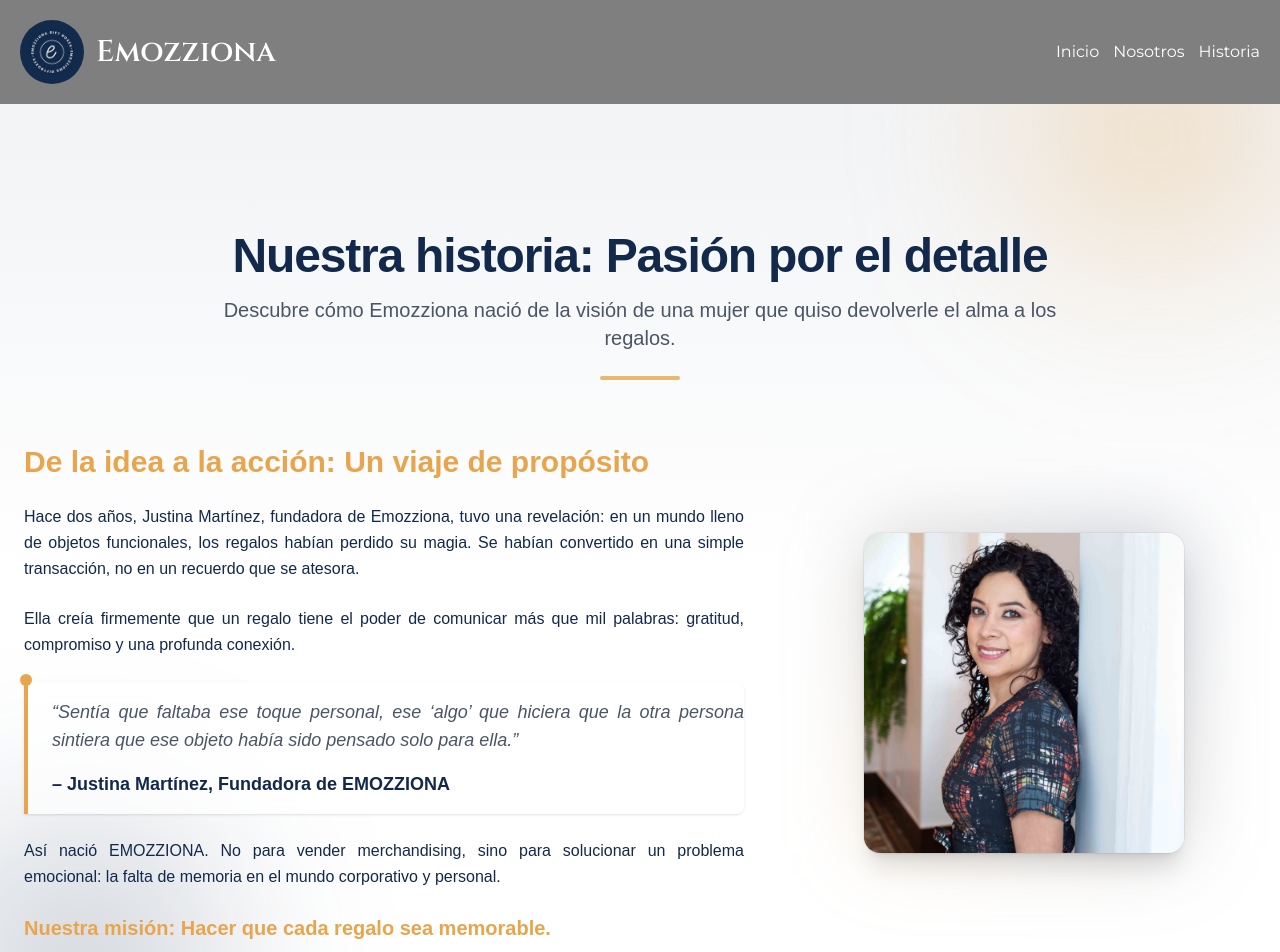
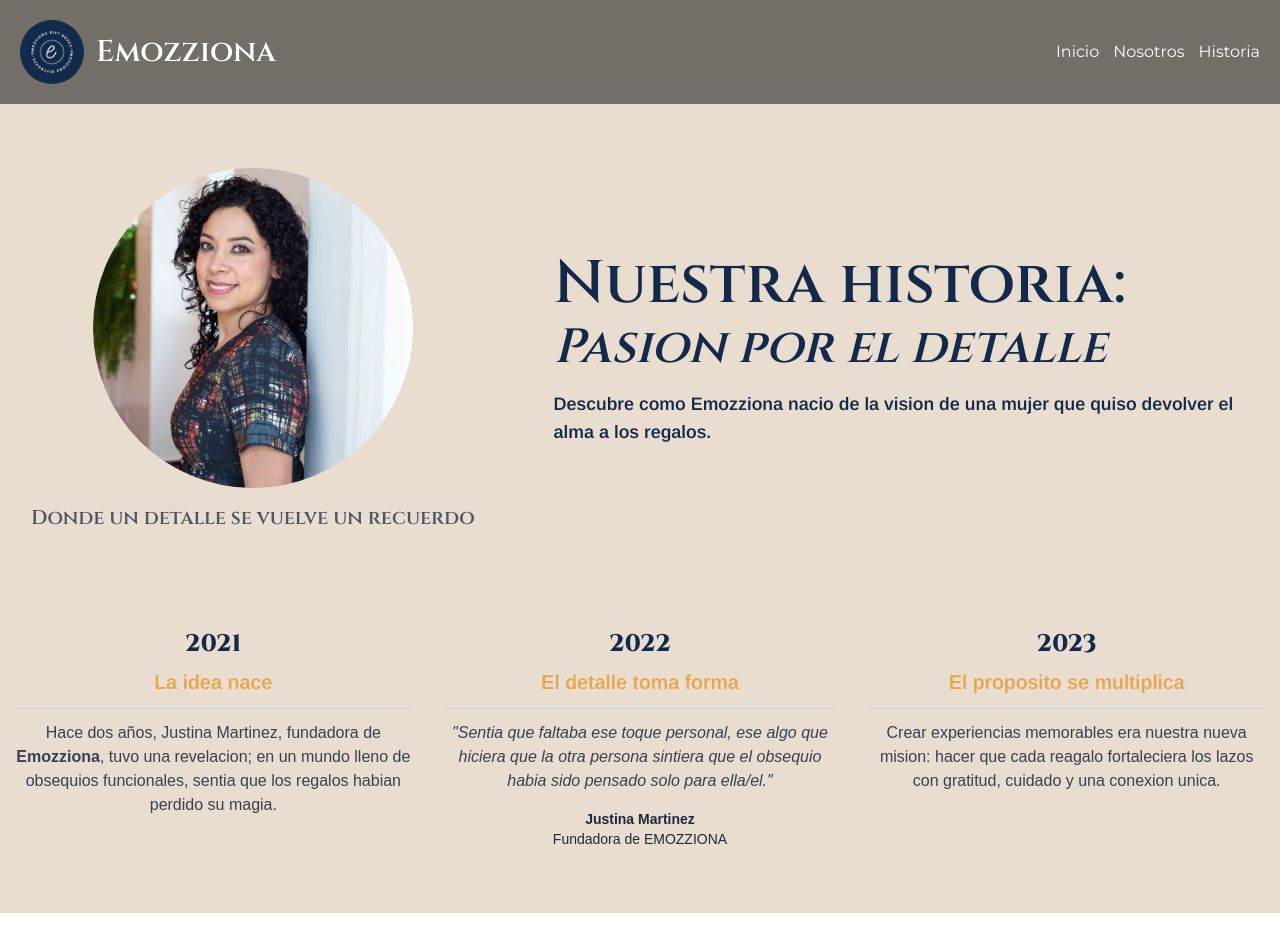
Before and after one commit to aaronJau21/Emozziona_v2, a Next.js app: page /history in a window 1280 px wide. Shown: the top 952 px of the page. Built offline with nearby package versions, Linux system fonts and the light colour scheme.

Commit message:
Esilos de heroHistory

```diff
--- a/src/app/(app)/history/page.tsx
+++ b/src/app/(app)/history/page.tsx
@@ -1,6 +1,5 @@
-import Image from "next/image";
 import { Metadata } from "next";
-import { AboutPageSchema, BreadcrumbSchema } from "@/components";
+import { AboutPageSchema, BreadcrumbSchema, HeroHistory } from "@/components";
 
 export const metadata: Metadata = {
   title: "Nuestra Historia",
@@ -40,101 +39,7 @@ export default function HistoryPage() {
       <BreadcrumbSchema items={breadcrumbItems} />
 
       {/* HERO / INTRO */}
-      <section
-        aria-labelledby="historia-heading"
-        className="relative isolate overflow-hidden bg-gradient-to-b from-primary/5 via-white to-white text-gray-800 pt-24 md:pt-32"
-      >
-        {/* Decorative background accents */}
-        <div
-          aria-hidden
-          className="pointer-events-none absolute -top-24 right-0 -z-10 h-64 w-64 rounded-full bg-secondary/30 blur-3xl md:blur-[90px]"
-        />
-        <div
-          aria-hidden
-          className="pointer-events-none absolute -bottom-16 -left-16 -z-10 h-72 w-72 rounded-full bg-primary/20 blur-3xl md:blur-[90px]"
-        />
-
-        <div className="container mx-auto px-4 md:px-6">
-          <div className="max-w-4xl mx-auto text-center mb-12 md:mb-16">
-            <h1
-              id="historia-heading"
-              className="text-4xl md:text-5xl font-extrabold tracking-tight text-primary mb-4"
-            >
-              Nuestra historia: Pasión por el detalle
-            </h1>
-            <p className="text-lg md:text-xl text-gray-600">
-              Descubre cómo Emozziona nació de la visión de una mujer que quiso
-              devolverle el alma a los regalos.
-            </p>
-            <div className="mx-auto mt-6 h-1 w-20 rounded-full bg-secondary/80" />
-          </div>
-
-          <div className="grid md:grid-cols-5 gap-8 md:gap-12 items-center">
-            <div className="md:col-span-3 order-2 md:order-1">
-              <h2 className="text-2xl md:text-3xl font-semibold text-secondary mb-6">
-                De la idea a la acción: Un viaje de propósito
-              </h2>
-              <div className="space-y-6 text-primary leading-relaxed text-justify">
-                <p>
-                  Hace dos años, Justina Martínez, fundadora de Emozziona, tuvo
-                  una revelación: en un mundo lleno de objetos funcionales, los
-                  regalos habían perdido su magia. Se habían convertido en una
-                  simple transacción, no en un recuerdo que se atesora.
-                </p>
-                <p>
-                  Ella creía firmemente que un regalo tiene el poder de
-                  comunicar más que mil palabras: gratitud, compromiso y una
-                  profunda conexión.
-                </p>
-                <blockquote className="relative border-l-4 border-secondary pl-6 py-4 text-lg italic text-gray-600 bg-white/70 backdrop-blur rounded-r-lg shadow-sm">
-                  <span className="absolute -left-2 -top-2 h-3 w-3 rounded-full bg-secondary" />
-                  “Sentía que faltaba ese toque personal, ese ‘algo’ que hiciera
-                  que la otra persona sintiera que ese objeto había sido pensado
-                  solo para ella.”
-                  <cite className="block font-semibold mt-4 not-italic text-primary">
-                    – Justina Martínez, Fundadora de EMOZZIONA
-                  </cite>
-                </blockquote>
-                <p>
-                  Así nació EMOZZIONA. No para vender merchandising, sino para
-                  solucionar un problema emocional: la falta de memoria en el
-                  mundo corporativo y personal.
-                </p>
-                <p className="font-bold text-secondary text-xl">
-                  Nuestra misión: Hacer que cada regalo sea memorable.
-                </p>
-              </div>
-            </div>
-
-            <div className="md:col-span-2 order-1 md:order-2 flex justify-center">
-              <figure className="relative">
-                <div className="relative w-64 h-64 md:w-80 md:h-80">
-                  <div
-                    aria-hidden
-                    className="absolute inset-0 -z-10 rounded-2xl bg-gradient-to-tr from-secondary/20 to-primary/30 blur-2xl"
-                  />
-                  <Image
-                    src={"/hisstory/duenia.jpeg"}
-                    alt="Justina Martínez, fundadora de Emozziona"
-                    fill
-                    sizes="(min-width: 768px) 20rem, 16rem"
-                    priority
-                    className="rounded-2xl object-cover shadow-xl ring-1 ring-black/5"
-                  />
-                </div>
-                <figcaption className="sr-only">
-                  Retrato de la fundadora de Emozziona, Justina Martínez.
-                </figcaption>
-              </figure>
-            </div>
-          </div>
-        </div>
-
-        {/* Divider */}
-        <div className="container mx-auto px-4 md:px-6 mt-16 md:mt-24">
-          <div className="h-px w-full bg-gradient-to-r from-transparent via-primary/10 to-transparent" />
-        </div>
-      </section>
+      <HeroHistory />
 
       {/* VALUE PROPOSITION */}
       <section className="py-16 md:py-24 bg-white">
@@ -157,9 +62,9 @@ export default function HistoryPage() {
                 Diseño con Intención
               </h3>
               <p className="text-gray-700">
-                No es solo un logo impreso; es entender la historia de tu
-                marca y plasmarla en un objeto útil y hermoso que genera
-                afinidad con quien lo recibe.
+                No es solo un logo impreso; es entender la historia de tu marca
+                y plasmarla en un objeto útil y hermoso que genera afinidad con
+                quien lo recibe.
               </p>
             </div>
 
@@ -170,9 +75,9 @@ export default function HistoryPage() {
                 Maestría en el Detalle
               </h3>
               <p className="text-gray-700">
-                Nuestra obsesión por el packaging y la presentación asegura
-                una experiencia inolvidable. Cada detalle está pensado para
-                traducir tu inversión en un {"WOW"} inmediato.
+                Nuestra obsesión por el packaging y la presentación asegura una
+                experiencia inolvidable. Cada detalle está pensado para traducir
+                tu inversión en un {"WOW"} inmediato.
               </p>
             </div>
 
@@ -197,8 +102,8 @@ export default function HistoryPage() {
               </h3>
               <p className="text-gray-700">
                 Un regalo de alta calidad es una extensión del prestigio de tu
-                empresa. Garantizamos que cada producto refuerce la confianza
-                y coherencia de tu marca.
+                empresa. Garantizamos que cada producto refuerce la confianza y
+                coherencia de tu marca.
               </p>
             </div>
           </div>
@@ -214,8 +119,8 @@ export default function HistoryPage() {
           <p className="text-lg md:text-xl max-w-3xl mx-auto mb-8 opacity-95">
             Hoy, EMOZZIONA es el socio ideal para empresas que, como la tuya,
             saben que la verdadera conexión se construye a través de los
-            detalles. Asegura que tu próximo regalo no solo sea entregado,
-            sino recordado y presumido.
+            detalles. Asegura que tu próximo regalo no solo sea entregado, sino
+            recordado y presumido.
           </p>
           <a
             href="/contact"
--- a/src/app/globals.css
+++ b/src/app/globals.css
@@ -7,7 +7,7 @@
 }
 
 body {
-  background: var(--background);
+  background: #E8DDCF;
   color: var(--foreground);
   font-family: Arial, Helvetica, sans-serif;
 }
--- /dev/null
+++ b/src/components/history/HeroHistory.tsx
@@ -0,0 +1,110 @@
+import { arimo, trajan } from "@/lib/fonts";
+import Image from "next/image";
+
+export const HeroHistory = () => {
+  return (
+    <section className="max-w-7xl mx-auto my-12 md:my-16 px-4">
+      <div className="flex flex-col lg:flex-row items-center gap-8 lg:gap-16">
+        <div className="w-full lg:w-2/5 flex flex-col items-center">
+          <div className="relative w-64 h-64 md:w-80 md:h-80">
+            <Image
+              src="/hisstory/duenia.jpeg"
+              alt="Fundadora de Emozziona"
+              layout="fill"
+              objectFit="cover"
+              className="rounded-full"
+            />
+          </div>
+          <p
+            className={`text-center mt-4 text-lg md:text-xl text-gray-600 ${trajan.className}`}
+          >
+            Donde un detalle se vuelve un recuerdo
+          </p>
+        </div>
+        <div className="w-full lg:w-3/5 text-center lg:text-left">
+          <h1
+            className={`text-4xl md:text-6xl text-primary font-semibold ${trajan.className}`}
+          >
+            Nuestra historia: <br />
+            <span className="italic text-3xl md:text-5xl">
+              Pasion por el detalle
+            </span>
+          </h1>
+          <p className={`mt-4 text-base md:text-lg text-primary ${arimo.className}`}>
+            Descubre como Emozziona nacio de la vision de una mujer que quiso
+            devolver el alma a los regalos.
+          </p>
+        </div>
+      </div>
+
+      <div className="mt-16 md:mt-24">
+        <div className="grid grid-cols-1 md:grid-cols-3 gap-12 md:gap-8">
+          <div className="flex flex-col items-center text-center">
+            <h3
+              className={`text-2xl font-bold text-primary mb-2 ${trajan.className}`}
+            >
+              2021
+            </h3>
+            <h4
+              className={`text-xl font-semibold text-secondary mb-3 ${arimo.className}`}
+            >
+              La idea nace
+            </h4>
+            <div className="border-t border-gray-300 pt-3">
+              <p className="text-gray-700">
+                Hace dos años, Justina Martinez, fundadora de{" "}
+                <span className="font-bold">Emozziona</span>, tuvo una
+                revelacion; en un mundo lleno de obsequios funcionales, sentia
+                que los regalos habian perdido su magia.
+              </p>
+            </div>
+          </div>
+
+          <div className="flex flex-col items-center text-center">
+            <h3
+              className={`text-2xl font-bold text-primary mb-2 ${trajan.className}`}
+            >
+              2022
+            </h3>
+            <h4
+              className={`text-xl font-semibold text-secondary mb-3 ${arimo.className}`}
+            >
+              El detalle toma forma
+            </h4>
+            <div className="border-t border-gray-300 pt-3">
+              <p className="text-gray-700 italic">
+                "Sentia que faltaba ese toque personal, ese algo que hiciera que
+                la otra persona sintiera que el obsequio habia sido pensado solo
+                para ella/el."
+              </p>
+              <h2 className="mt-4 text-sm font-semibold text-gray-800">
+                Justina Martinez <br />{" "}
+                <span className="font-normal">Fundadora de EMOZZIONA</span>
+              </h2>
+            </div>
+          </div>
+
+          <div className="flex flex-col items-center text-center">
+            <h3
+              className={`text-2xl font-bold text-primary mb-2 ${trajan.className}`}
+            >
+              2023
+            </h3>
+            <h4
+              className={`text-xl font-semibold text-secondary mb-3 ${arimo.className}`}
+            >
+              El proposito se multiplica
+            </h4>
+            <div className="border-t border-gray-300 pt-3">
+              <p className="text-gray-700">
+                Crear experiencias memorables era nuestra nueva mision: hacer
+                que cada reagalo fortaleciera los lazos con gratitud, cuidado y
+                una conexion unica.
+              </p>
+            </div>
+          </div>
+        </div>
+      </div>
+    </section>
+  );
+};
--- a/src/components/home/Clients.tsx
+++ b/src/components/home/Clients.tsx
@@ -70,7 +70,7 @@ export const Clients = () => {
           {clients.map((client, index) => (
             <SwiperSlide key={index}>
               <div className="group">
-                <div className="bg-white rounded-2xl shadow-md hover:shadow-xl transition-all duration-300 p-8 h-48 flex items-center justify-center border border-gray-100 hover:border-gray-200 hover:-translate-y-1">
+                <div className=" rounded-2xl shadow-md hover:shadow-xl transition-all duration-300 p-8 h-48 flex items-center justify-center border border-gray-100 hover:border-gray-200 hover:-translate-y-1">
                   <div className="relative w-full h-full flex items-center justify-center">
                     <Image
                       src={client.src}
--- a/src/components/index.ts
+++ b/src/components/index.ts
@@ -1,8 +1,9 @@
 export * from './about/Main';
 export * from './about/Title';
+export * from './history/HeroHistory';
 export * from './home/Clients';
 export * from './home/Main';
 export * from './home/Product';
+export * from './seo/JsonLd';
 export * from './ui/footer/Footer';
 export * from './ui/navbar/NavBar';
-export * from './seo/JsonLd';
--- a/src/lib/fonts.ts
+++ b/src/lib/fonts.ts
@@ -14,4 +14,5 @@ export const trajan = Cinzel({
 export const arimo = Arimo({
   variable: "--font-geist-arimo",
   subsets: ["latin"],
+  weight: ["600", "700"],
 });
```
